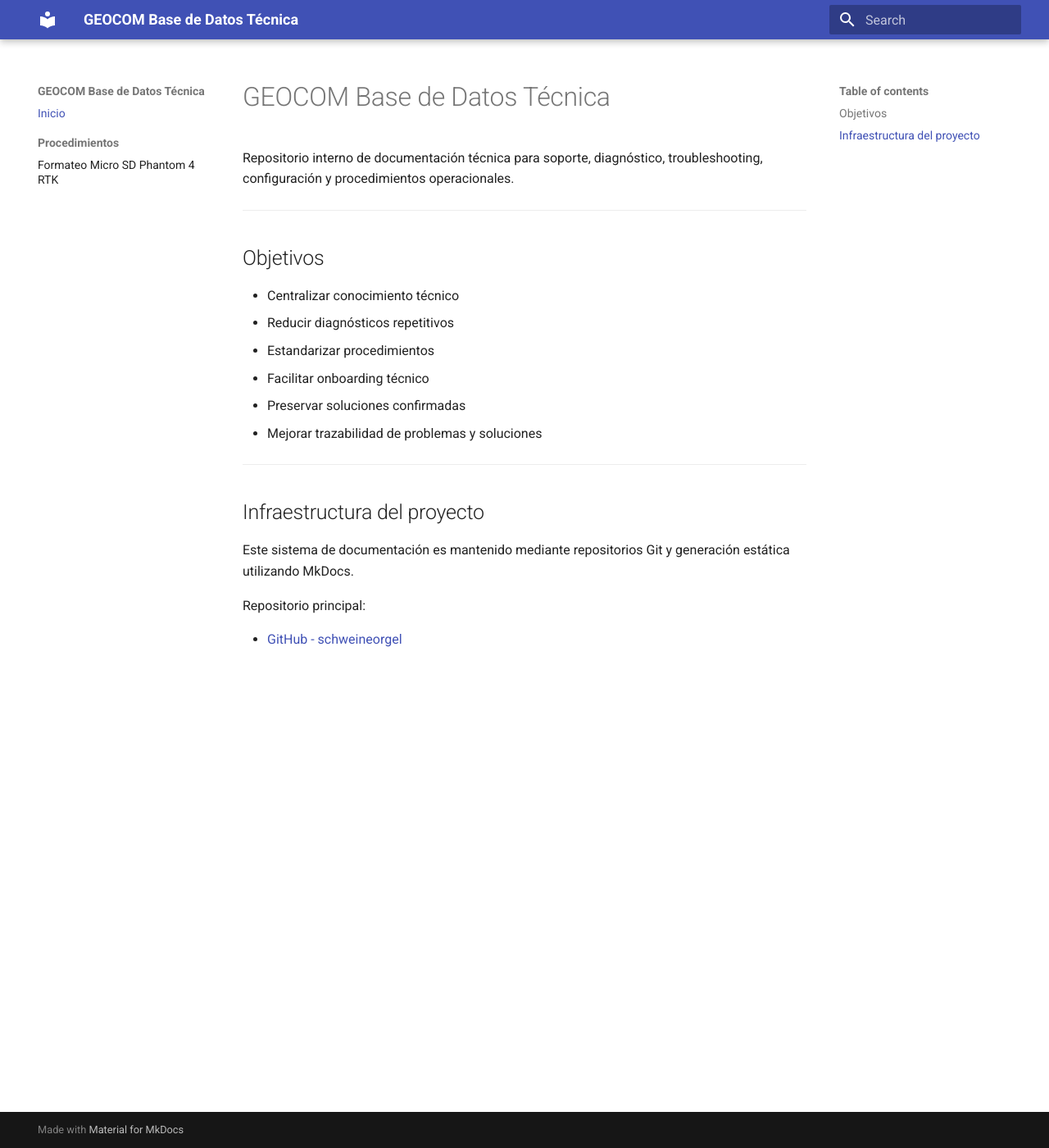
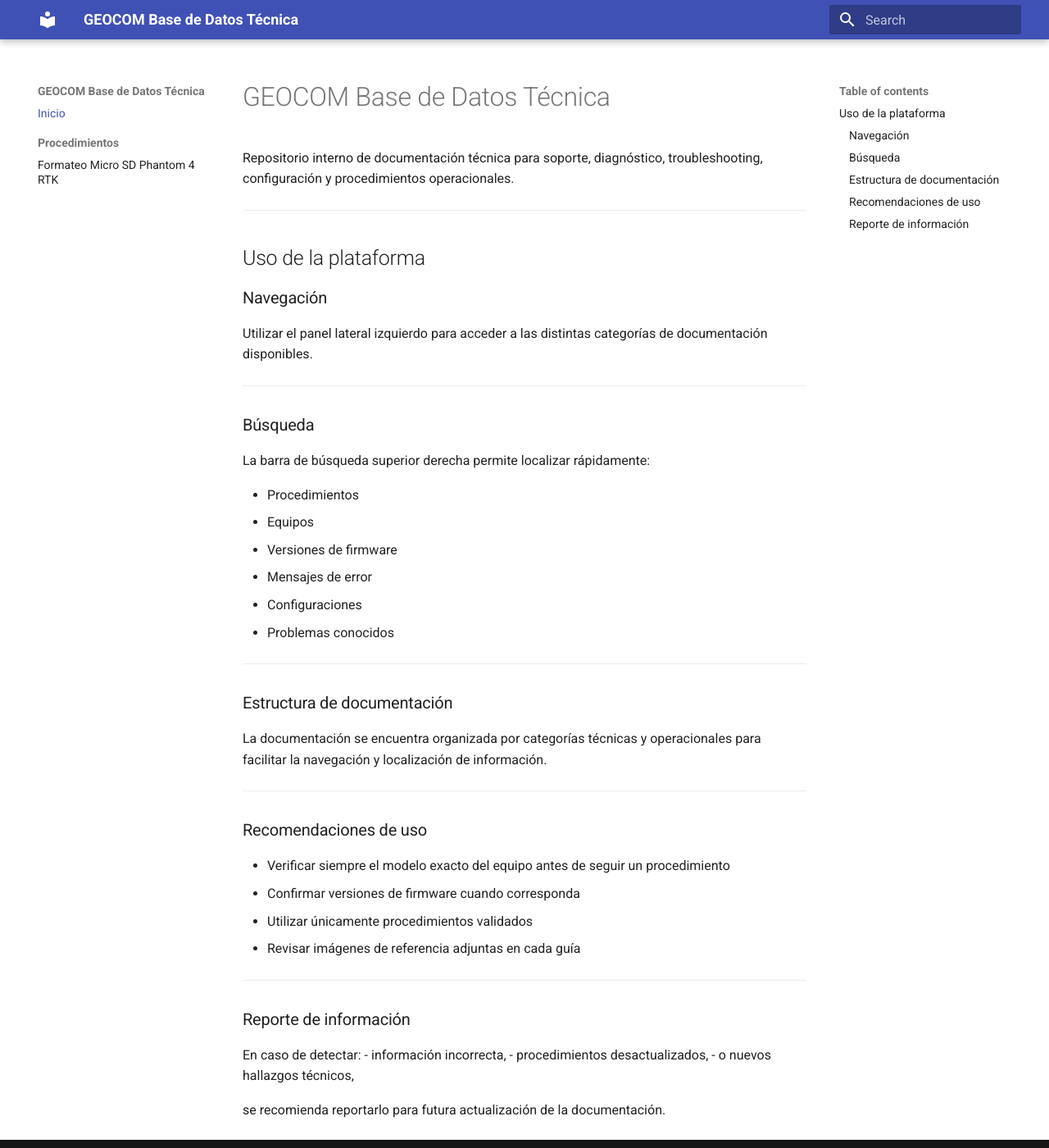
Before and after one commit to schweineorgel/geocom-kb, an MkDocs documentation site: the page built from docs/index.md, in a window 1280 px wide and 1400 px high. Shown: the whole window at 82% size. Built offline with MkDocs 1.6.1 and Material for MkDocs 9.7.7, drawn with Linux system fonts in a browser that asks for light colours.

Commit message:
index.md update

```diff
--- a/docs/index.md
+++ b/docs/index.md
@@ -3,22 +3,47 @@
 Repositorio interno de documentación técnica para soporte, diagnóstico, troubleshooting, configuración y procedimientos operacionales.
 
 ---
+## Uso de la plataforma
 
-## Objetivos
+### Navegación
 
-- Centralizar conocimiento técnico
-- Reducir diagnósticos repetitivos
-- Estandarizar procedimientos
-- Facilitar onboarding técnico
-- Preservar soluciones confirmadas
-- Mejorar trazabilidad de problemas y soluciones
+Utilizar el panel lateral izquierdo para acceder a las distintas categorías de documentación disponibles.
 
 ---
 
-## Infraestructura del proyecto
+### Búsqueda
 
-Este sistema de documentación es mantenido mediante repositorios Git y generación estática utilizando MkDocs.
+La barra de búsqueda superior derecha permite localizar rápidamente:
 
-Repositorio principal:
+- Procedimientos
+- Equipos
+- Versiones de firmware
+- Mensajes de error
+- Configuraciones
+- Problemas conocidos
 
-- [GitHub - schweineorgel](https://github.com/schweineorgel)
+---
+
+### Estructura de documentación
+
+La documentación se encuentra organizada por categorías técnicas y operacionales para facilitar la navegación y localización de información.
+
+---
+
+### Recomendaciones de uso
+
+- Verificar siempre el modelo exacto del equipo antes de seguir un procedimiento
+- Confirmar versiones de firmware cuando corresponda
+- Utilizar únicamente procedimientos validados
+- Revisar imágenes de referencia adjuntas en cada guía
+
+---
+
+### Reporte de información
+
+En caso de detectar:
+- información incorrecta,
+- procedimientos desactualizados,
+- o nuevos hallazgos técnicos,
+
+se recomienda reportarlo para futura actualización de la documentación.
```
Also changed, not shown: docs/procedimientos/phantom4rtk-microsd-format.md (+2 -4 lines).
